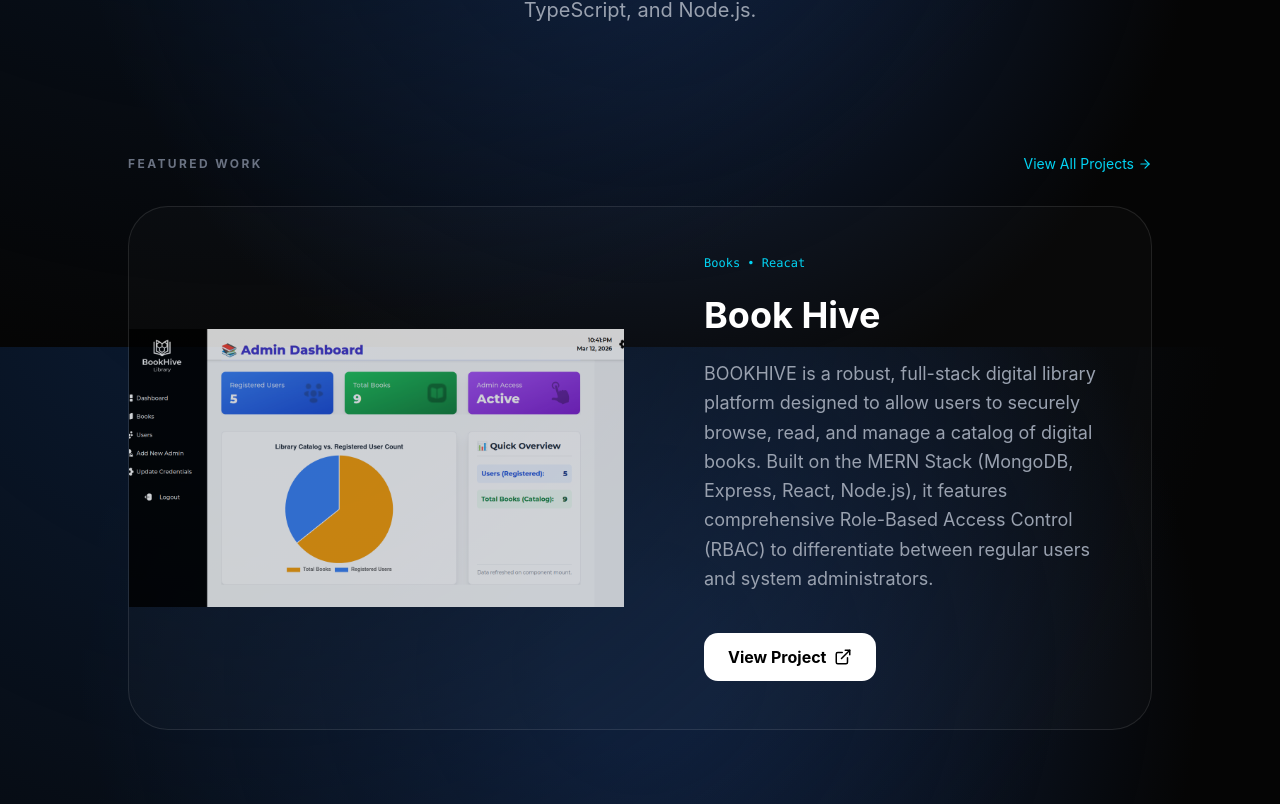
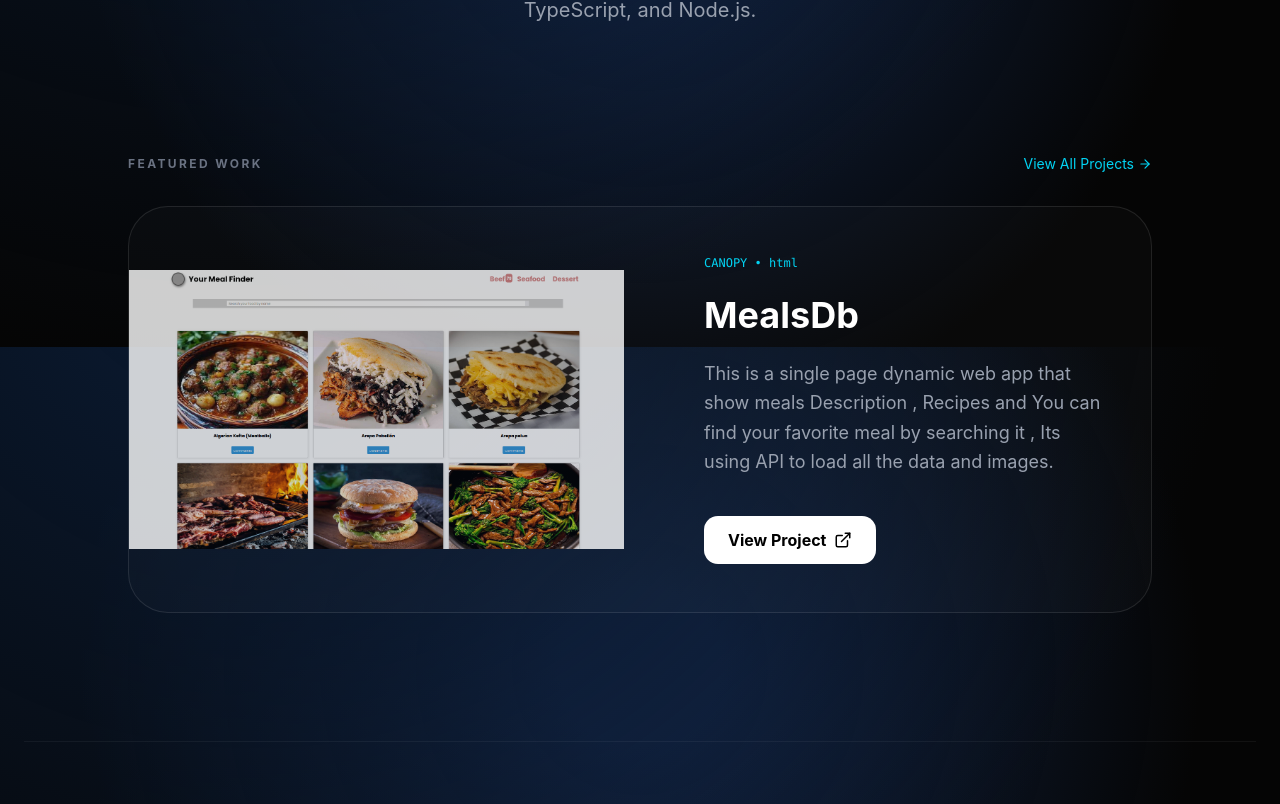
Before and after one commit to Itswali/wali-portfolio, a React (Vite) app: page / in a window 1280 px wide. Shown: the part 453-1257 px from the top of the page. Built offline with nearby package versions, Linux system fonts and the light colour scheme.

Commit message:
fix the project link and set its images

```diff
--- a/src/data/projects.ts
+++ b/src/data/projects.ts
@@ -20,19 +20,9 @@
     linkLiveVersion: 'https://itswali.github.io/Global-Summit/',
     linkSource: 'https://github.com/Itswali/Global-Summit',
   },
-  {
+    {
     id: '2',
-    image: 'https://images.unsplash.com/photo-1484480974693-6ca0a78fb36b?q=80&w=800',
-    title: 'To-DO-List',
-    infoProject: ['CANOPY', 'Web Page', '2022'],
-    description: 'A simple web app managing a To-Do list. Users can add, edit, delete, and clear all items efficiently.',
-    technologies: ['HTML', 'CSS', 'JavaScript'],
-    linkLiveVersion: 'https://itswali.github.io/toDoList/dist/',
-    linkSource: 'https://github.com/Itswali/toDoList',
-  },
-    {
-    id: '3',
-    image: '',
+    image: 'src/assets/mealsdb.png',
     title: 'MealsDb',
     infoProject: ['CANOPY', 'Full Stack Dev', '2022'],
     description: 'This is a single page dynamic web app that show meals Description , Recipes and You can find your favorite meal by searching it , Its using API to load all the data and images.',
@@ -41,7 +31,7 @@
     linkSource: 'https://github.com/Itswali/MealsDB/',
   },
   {
-    id: '4',
+    id: '3',
     image: 'src/assets/Bookhive.png',
     title: 'Book Hive',
     infoProject: ['Books', 'MERN Stack Dev', '2026'],
@@ -51,18 +41,8 @@
     linkSource: 'https://github.com/Itswali/BOOK-HIVE',
   },
   {
-    id: '5',
-    image: '',
-    title: 'Space Store',
-    infoProject: ['CANOPY', 'Front End Development', '2022'],
-    description: 'The Space Travelers Hub is a React App. It consists of Rockets, Missions, and the My Profile section. It uses Redux as a state management tool. You can join missions and reserve rockets and see them in Profile Section.',
-    technologies: ['html', 'Scss', 'React', 'Redex'],
-    linkLiveVersion: 'https://gpt-3-z9vl.onrender.com/',
-    linkSource: 'https://github.com/Itswali/Space-Traveler/',
-  },
-  {
-    id: '6',
-    image: '',
+    id: '4',
+    image: 'src/assets/gpt3.png',
     title: 'GPT3',
     infoProject: ['CANOPY', 'Front End Development', '2022'],
     description: 'This is a single page dynamic web app that display the deatils of what GPT3 is and its information with appealing design.',
--- a/src/pages/Home.tsx
+++ b/src/pages/Home.tsx
@@ -4,7 +4,7 @@
 import { Link } from "react-router-dom";
 
 export default function Home() {
-  const featuredProject = projects[3];
+  const featuredProject = projects[1];
 
   return (
     <div className="min-h-screen w-full text-white selection:bg-cyan-500/30 m-0 p-0 overflow-x-hidden">
```
Also changed, not shown: src/assets/gpt3.png (added), src/assets/mealsdb.png (added).
